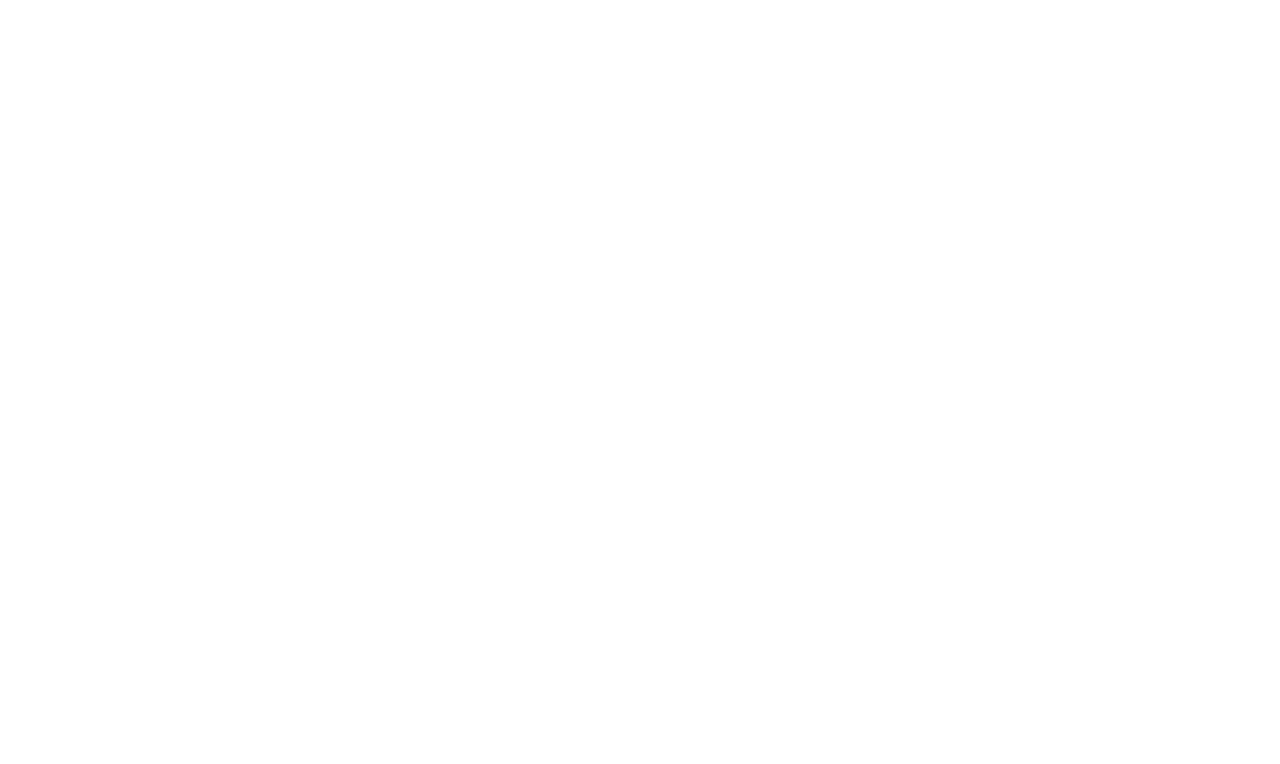
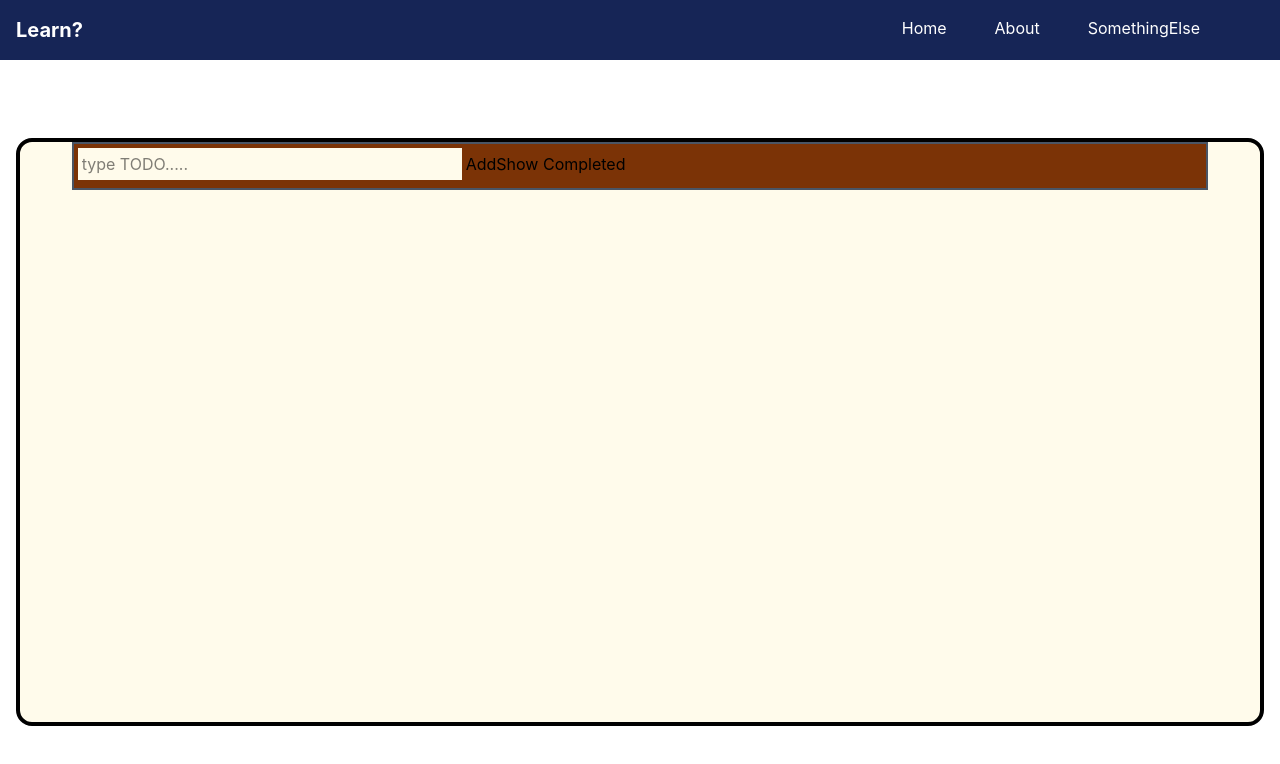
Before and after one commit to Abhi-431/react-mini-apps, a React (Vite) app: page /todo in a window 1280 px wide. Before the commit this address had no page. Shown: the top 764 px of the page. Built offline with nearby package versions, Linux system fonts and the light colour scheme.

Commit message:
feat: Todo list backend created .

```diff
--- a/src/App.jsx
+++ b/src/App.jsx
@@ -8,6 +8,7 @@
 import Counter from './componants/Counter.jsx'
 import SearchList from './Pages/SearchList.jsx'
 import ModeChange from './Pages/ModeChange.jsx'
+import TodoList from './Pages/TodoList.jsx'
 function App() {
   const [count, setCount] = useState(0)
 
@@ -17,6 +18,7 @@
       <Route path='/counter' element={<Counter/>}/>
       <Route path='/list' element={<SearchList/>}/>
       <Route path='/mode' element={<ModeChange/>}/>
+      <Route path='/todo' element={<TodoList/>}/>
     </Routes>
 
   )
--- /dev/null
+++ b/src/Pages/TodoList.jsx
@@ -0,0 +1,76 @@
+import React, { useState } from 'react'
+import Navbar from '../componants/Navbar'
+import TODO from '../componants/TODO'
+const TodoList = () => {
+    const [item,setItem]=useState('')
+    const [itemlist,setitemList]=useState([])
+
+    const [showCompleted, setShowCompleted] = useState(false)
+
+    const addTodo=(e)=>{
+        e.preventDefault();
+        if(item.trim()==='')return;
+        const newItem={
+            id:Date.now(),
+            text:item,
+            state:false
+        }
+        setitemList([...itemlist,newItem])
+
+        setItem('')
+
+    }
+   const toggle = (id) => {
+  setitemList(itemlist.map((todo) =>
+    todo.id === id ? { ...todo, state: !todo.state } : todo
+  ))
+   }
+  const toggleShowCompleted = (e) => {
+    e.preventDefault()
+    setShowCompleted(!showCompleted)
+  }
+
+  const displayedTodos = showCompleted
+    ? itemlist.filter((val) => val.state === true)
+    : itemlist
+
+
+  return (
+    <div className='w-full h-screen relative pt-16 flex items-center justify-center'>
+      <Navbar className='sticky top-0 z-50'/>
+      <div className=' w-full h-4/5 m-4 flex rounded-2xl bg-amber-50 justify-center  border-4'>
+      <div className='w-11/12 border-2 bg-amber-900 border-gray-600 h-1/12'>
+      <form onSubmit={addTodo}>
+        <input className='bg-amber-50 p-1 w-sm m-1'
+          value={item}
+           placeholder='type TODO.....'
+           type="text"
+           onChange={(e)=>setItem(e.target.value)}/>
+        <button type='submit'>Add</button>
+         <button type='button' onClick={toggleShowCompleted}>
+              {showCompleted ? 'Show All' : 'Show Completed'}
+            </button>
+       <ul>
+
+            {displayedTodos.map((val) => (
+                <TODO
+                  key={val.id}
+                  id={val.id}
+                  onToggle={toggle}
+                  text={val.text}
+                  state={val.state}/>
+            ))
+        }
+      </ul>
+      </form>
+
+    </div>
+
+
+
+      </div>
+    </div>
+  )
+}
+
+export default TodoList
--- a/src/assets/Data.js
+++ b/src/assets/Data.js
@@ -25,7 +25,7 @@
     title: "Building Reusable Components",
     description:
       "Learn how to design reusable and maintainable React components like professionals.",
-      path:'/counter'
+      path:'/todo'
   },
   {
     id: 5,
--- /dev/null
+++ b/src/componants/TODO.jsx
@@ -0,0 +1,16 @@
+import React from 'react'
+
+const TODO = (props) => {
+  return (
+    <div>
+      <h1 className='text-2xl font-bold'>{props.text}</h1>
+      <input
+        type="checkbox"
+        checked={props.state}
+        onChange={() => props.onToggle(props.id)}
+      />
+    </div>
+  )
+}
+
+export default TODO
```
